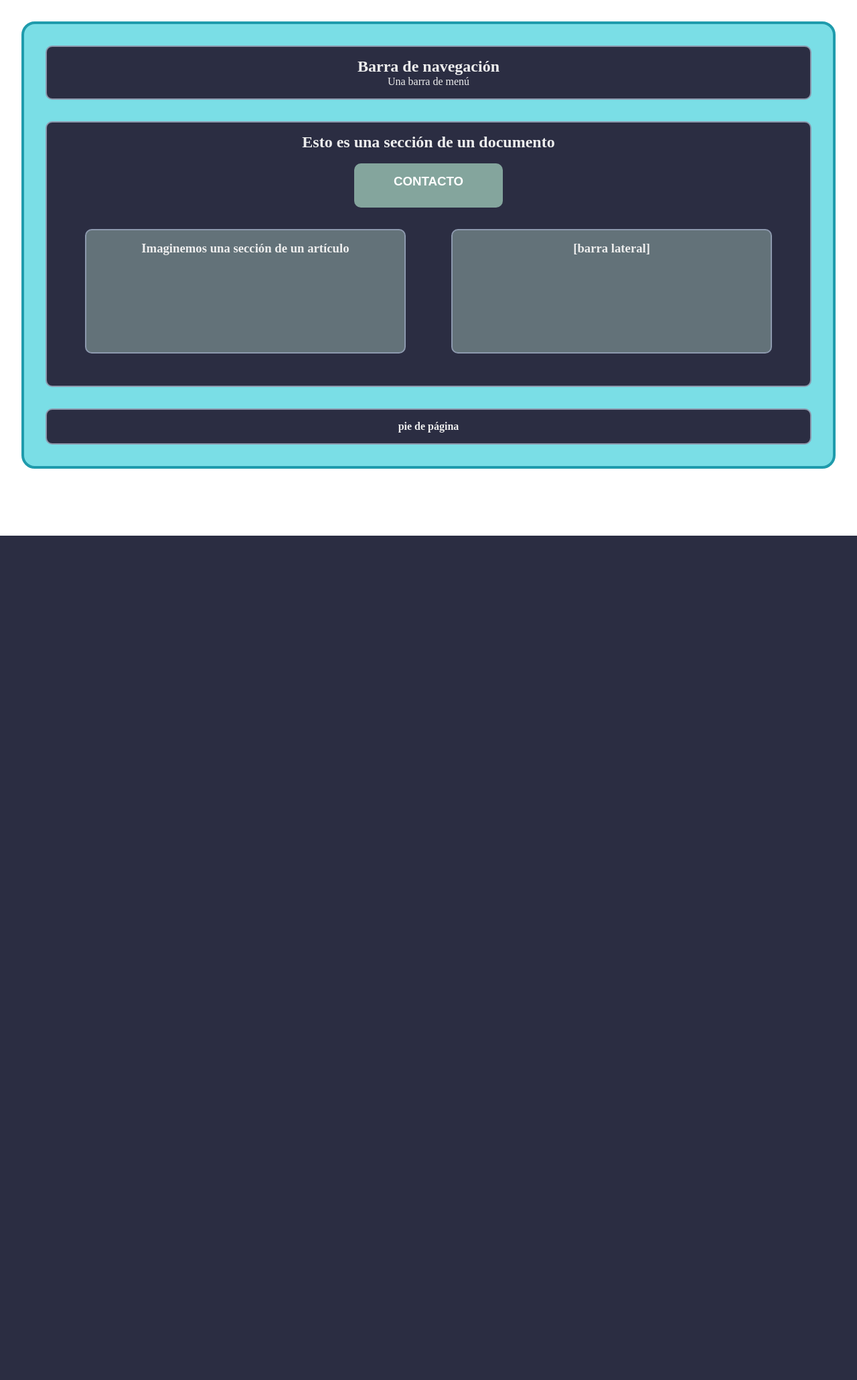
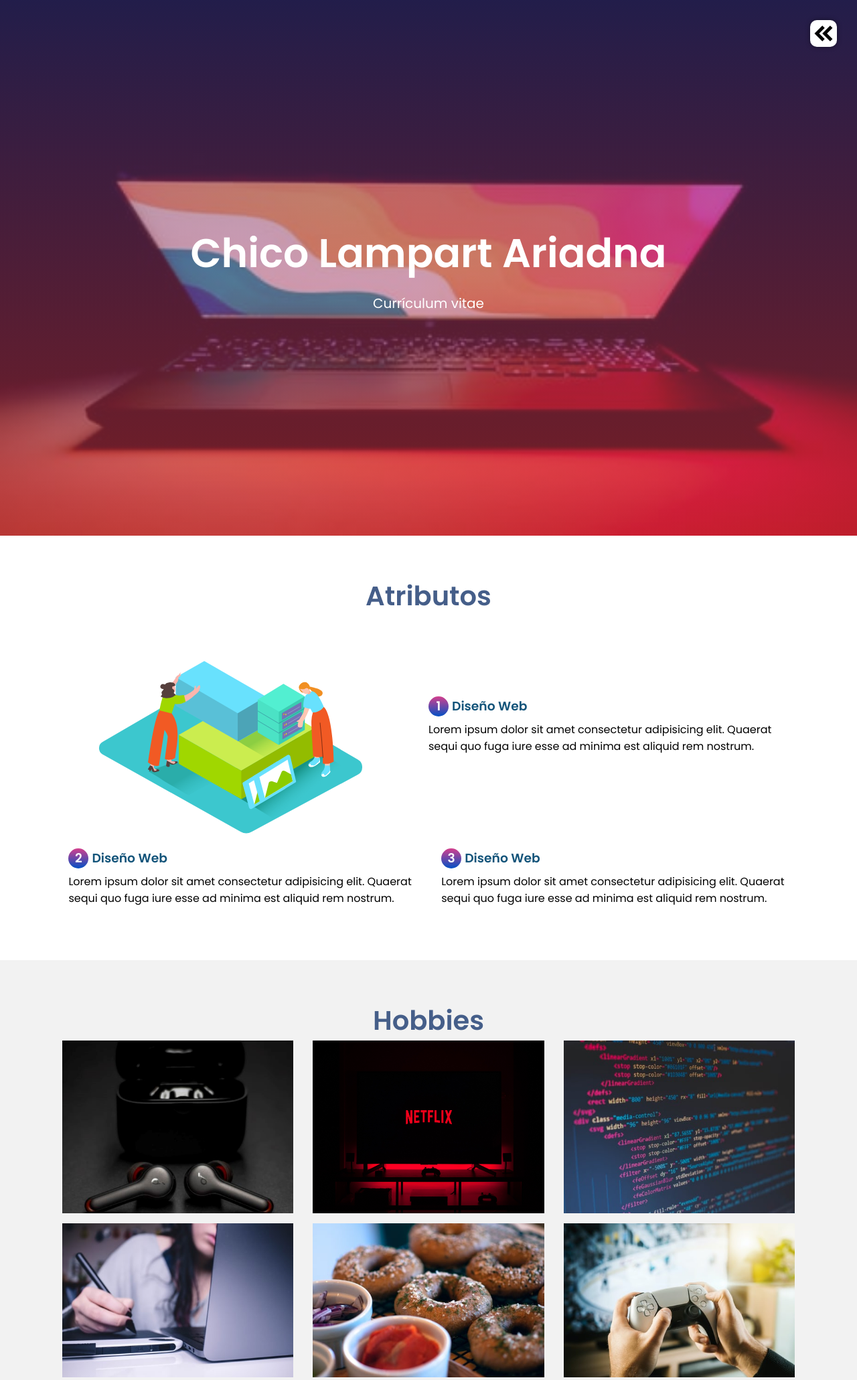
Before and after one commit to CatusElPoderoso/4IV7-PSW-Chico-Lampart-Ariadna, a PHP site: page / in a window 1280 px wide. Shown: the top 2061 px of the page at 67% size. Before the commit the page ends 800 px from the top, so only its background shows below. Run offline with PHP 8.4, Linux system fonts and the light colour scheme.

Commit message:
curr_1.5

```diff
--- a/barra.html
+++ b/barra.html
@@ -16,6 +16,10 @@
         <li><a  href=#> Contact </a></li>
         <li class="item-r"><a  href=#> ...     </a></li>
     </ul>
+    </div>
+
+    <div class="uno">
+        <h3><a href="barra.html">CONTACTO</a></h3>
     </div>
 
     <br>
--- a/css/masterstyle.css
+++ b/css/masterstyle.css
@@ -2,61 +2,257 @@
 *{
     padding: 0;
     margin: 0;
-    color: #eee;
-    text-align: center;
 }
 
 html, body {
     background-color: white;
+    font-family: Poppins;
 }
 
-.uno a{
-    text-decoration: none;
-    display: block;
-    border: 0px solid #84A59D;
-    border-radius: 10px;
-    width: 20%;
-    height: 50px;
-    text-align: center;
-    padding-top: 1rem;
+.contenedor{
+    width: 90%;
+    max-width: 1200px;
+    overflow: hidden;
     margin: auto;
-    background-color: #84A59D;
-    color: white;
-    font-family: Arial;
-
-    transition: 1s;
-    -webkit-transition: 1s;
-    -o-transition: 1s;
-    -moz-transition: 1s;
-    -ms-transition: 1s;
-}
-.uno a:hover{
-    background-color: #9088a7;
-    width: 10%;
-    /*transform: rotate(360deg)*/;
+    padding: 60px 0px;
 }
 
-.main-container{
-    border: 4px solid #1f9bac;
-    border-radius: 20px;
-    margin: 2rem;
-    background-color: #7adee6;
+.header{
+    height: 100vh;
+    background-image: linear-gradient(to top, rgba(244, 59, 71, 0.5) 0%, rgba(68, 58, 148, 0.5) 100%), url(../img/teclado.jpg);
+    background-repeat: no-repeat;
+    background-size: cover;
+    background-attachment: fixed;
+    background-position: center;
 }
 
-nav,section,footer,article,aside{
-    border: 2px solid #8d99ae;
-    margin: 2rem;
-    border-radius: 10px;
-    padding: 1rem;
+.head{
+    padding: 0;
+    height: 100%;
+    display: flex;
+    justify-content: center;
+    align-items: center;
+    flex-direction: column;
+    color: #fff;
 }
 
-article, aside{
-    width: 40%;
-    display: inline-block;
-    height: 150px;
-    background-color: #637279;
+:root{
+    scroll-behavior: smooth;
 }
 
-nav,section,footer{
-    background-color: #2b2d42;
+.open{
+    position: fixed;
+    top: 30px;
+    right: 30px;
+    background-color: #fff;
+    width: 40px;
+    height: 40px;
+    cursor: pointer;
+    border-radius: 10px;
+    box-shadow: 0 0 6px rgba(0,0, 0, 0.5);
 }
+
+.menu-navegacion{
+    position: fixed;
+    top: 0;
+    right: 0%;
+    width: 20vw;
+    height: 100%;
+    background-image: linear-gradient(15deg, #13547a 0%, #80d0c7 100%);
+    display: flex;
+    flex-direction: column;
+    justify-content: space-evenly;
+    align-items: center;
+    transform: translate(110%);
+    box-shadow: 0,0,6px rgba(0,0, 0, 0.5);
+}
+.spread{
+    transform: translate(0);
+}
+
+.menu-navegacion a{
+    color: #fff;
+    text-decoration: none;
+}
+
+.titulo{
+    font-size: 60px;
+    margin-bottom: 15px;
+}
+.copy{
+    font-weight: 300px;
+    font-size: 20px;
+}
+
+/*ESCOLARIDAD*/
+
+.subtitulo{
+    text-align: center;
+    font-weight: 300px;
+    font-size: 2.5rem;
+    color: rgb(69, 94, 137);
+}
+
+.contenedor-estudios{
+    display: flex;
+    justify-content: space-evenly;
+    align-items: center;
+    flex-wrap: wrap;
+
+}
+.contenedor-estudios img{
+    width: 40%;
+}
+.estudios-servicio{
+    width: 45%;
+}
+.estudios{
+    margin-bottom: 20px;
+}
+.a-estudios{
+    margin-bottom: 7px;
+    color: #13547a;
+}
+.number1{
+    color: #fff;
+    display: inline-block;
+    background-image: linear-gradient(to top, #0250c5 0%, #d43f8d 100%);
+    width: 30px;
+    height: 30px;
+    text-align: center;
+    border-radius: 50%;
+    font-weight: 700;
+    line-height: 30px;
+    margin-right: 5px;
+}
+
+/*Hobbies*/
+
+.Hobbies{
+    background-color: #f2f2f2;
+}
+.contenedor-hobbies{
+    display: flex;
+    justify-content: space-evenly;
+    flex-wrap: wrap;
+}
+.img-hobbies{
+    width: 30%;
+    display: block;
+    margin-bottom: 15px;
+    box-shadow: 0,0,6px rgba(0,0, 0, 0.5);
+    cursor: pointer;
+}
+.img-light{
+    position: fixed;
+    background: rgba(0,0, 0, 0.6);
+    width: 100%;
+    height: 100%;
+    top: 0;
+    left: 0;
+    display: flex;
+    justify-content: center;
+    align-items: center;
+    transform: translate(100%);
+    transition: transform .2s ease-in-out;
+}
+.show{
+    transform: translate(0);
+}
+.agregar-img{
+    width: 60%;
+    border-radius: 10px;
+    transform: scale(0);
+    transition: transform .3s .2s;
+}
+.showImage{
+    transform: scale(1);
+}
+.close{
+    position: absolute;
+    top: 15px;
+    right: 15px;
+    width: 40px;
+    cursor: pointer;
+}
+
+/*Especialidades*/
+
+.especialidades{
+    display: flex;
+    justify-content: space-evenly;
+    align-items: center;
+    flex-wrap: wrap;
+}
+.cont-esp{
+    width: 30%;
+    text-align: center;
+    margin-bottom: 20px;
+}
+.cont-esp img{
+    width: 80%;
+    display: block;
+    margin: auto;
+}
+.a-experto{
+    display: inline-block;
+    margin-top: 20px;
+    width: 100%;
+    font-weight: 400px;
+}
+
+/*Footer*/
+
+footer{
+    background:rgb(137, 43, 100);
+    padding-bottom: 0.1px;
+}
+.footer-content{
+    display: flex;
+    justify-content: space-between;
+    flex-wrap: wrap;
+    padding-top: 60px;
+    padding-bottom: 40px;
+}
+.contact-us{
+    width: 40%;
+    color:#fff;
+}
+.brand{
+    font-weight: 500;
+    font-size: 40px;
+}
+.brand+p{
+    font-weight: 500;
+}
+.social-media{
+    width: 50%;
+    display: flex;
+    justify-content: flex-end;
+}
+.social-media-icon{
+    display: inline-block;
+    margin-left: 20px;
+    width: 60px;
+    height: 60px;
+    border: 1px solid #fff;
+    border-radius: 50%;
+    text-align: center;
+    color:#fff;
+}
+.social-media-icon:hover{
+    background: #fff;
+    color: #1780A1;
+}
+.social-media-icon i{
+    font-size: 30px;
+    line-height: 60px;
+}
+.line{
+    width: 90%;
+    max-width: 1200px;
+    margin: auto;
+    height: 2px;
+    background: #fff;
+    margin-bottom: 60px;
+}
--- a/index.html
+++ b/index.html
@@ -5,37 +5,117 @@
         <meta http-equiv="X-UA-Compatible" content="IE=edge">
         <meta name="viewport" content="width=device-width, initial-scale=1">
         <link rel="stylesheet" href="css/masterstyle.css">
+        <link href='https://unpkg.com/boxicons@2.0.7/css/boxicons.min.css' rel='stylesheet'>
+        <link rel="preconnect" href="https://fonts.gstatic.com">
+        <link href="https://fonts.googleapis.com/css2?family=Poppins:wght@300;400;600&display=swap" rel="stylesheet">
         <title>[ᓀ˵◇˵ᓂ]</title>
     </head>
     <body>
+        <header class="header" id="inicio">
+            <img src="img/abrir.svg" alt="" class="open">
+            <nav class="menu-navegacion">
+                <a href="#contacto">Contacto</a>
+                <a href="#estudios">Estudios</a>
+                <a href="#hobbies">Hobbies</a>
+                <a href="#uwu">uwu</a>
+            </nav>
 
-        <div class = "main-container">
-        <nav>
-            <h1>Barra de navegación</h1>
-            <p>Una barra de menú</p>
-        </nav>
+            <div class="contenedor head">
+                <h1 class="titulo">Chico Lampart Ariadna</h1>
+                <p class="copy">Currículum vitae</p>
+            </div>
 
-        <section>
-            <h2>Esto es una sección de un documento</h2>
+        </header>
 
-            <br>
-                <div class="uno">
-                    <h3><a href="barra.html">CONTACTO</a></h3>
+        <main>
+            <section class="contenedor" id="estudios">
+                <h2 class="subtitulo">Atributos</h2>
+                <div class="contenedor-estudios">
+                    <img src="img/construyendo.svg" alt="">
+                    <div class="estudios-servicio">
+                        <div class="estudios">
+                            <h3 class="a-estudios"><span class="number1">1 </span>Diseño Web</h3>
+                            <p>Lorem ipsum dolor sit amet consectetur adipisicing elit. Quaerat sequi quo fuga iure esse ad minima est aliquid rem nostrum.</p>
+                        </div>
+                    </div>
+                    <div class="estudios-servicio">
+                        <div class="estudios">
+                            <h3 class="a-estudios"><span class="number1">2 </span>Diseño Web</h3>
+                            <p>Lorem ipsum dolor sit amet consectetur adipisicing elit. Quaerat sequi quo fuga iure esse ad minima est aliquid rem nostrum.</p>
+                        </div>
+                    </div>
+                    <div class="estudios-servicio">
+                        <div class="estudios">
+                            <h3 class="a-estudios"><span class="number1">3 </span>Diseño Web</h3>
+                            <p>Lorem ipsum dolor sit amet consectetur adipisicing elit. Quaerat sequi quo fuga iure esse ad minima est aliquid rem nostrum.</p>
+                        </div>
+                    </div>
                 </div>
-            <article>
-                <h3>Imaginemos una sección de un artículo</h3>
-            </article>
-            <aside>
-                <h3>[barra lateral]</h3>
-            </aside>
-        </section>
+            </section>
+            <section class="Hobbies" id="hobbies">
+                <div class="contenedor">
+                    <h2 class="subtitulo">Hobbies</h2>
+                    <div class="contenedor-hobbies">
+                        <img src="img/uno.jpg" alt="" class="img-hobbies">
+                        <img src="img/dos.jpg" alt="" class="img-hobbies">
+                        <img src="img/tres.jpg" alt="" class="img-hobbies">
+                        <img src="img/cuatro.jpg" alt="" class="img-hobbies">
+                        <img src="img/cinco.jpg" alt="" class="img-hobbies">
+                        <img src="img/seis.jpg" alt="" class="img-hobbies">
+                    </div>
+                </div>
+            </section>
+            <section class="img-light">
+                <img src="img/cerrar.svg" alt="" class="close">
+                <img src="img/teclado.jpg" alt="" class="agregar-imagen">
+            </section>
+            <section class="contenedor" id="idEscpecial">
+                <h2 class="subtitulo">Con aptitudes para... </h2>
+                <section class="especialidades">
+                    <div class="cont-esp">
+                        <img src="img/diseño.svg" alt="">
+                        <h3 class="a-experto">Diseñar</h3>
+                    </div>
+                    <div class="cont-esp">
+                        <img src="img/organizacion.svg" alt="">
+                        <h3 class="a-experto">Organizar</h3>
+                    </div>
+                    <div class="cont-esp">
+                        <img src="img/equilibrio.svg" alt="">
+                        <h3 class="a-experto">Desarrollar</h3>
+                    </div>
+                </section>
+            </section>
+        </main>
 
-        <footer>
-            <h4>pie de página</h4>
+        <footer id="contacto">
+            <div class="contenedor footer-content">
+                <div class="contact-us">
+                    <h2 class="brand">Creando un mejor futuro</h2>
+                    <p>achicol1900@alumno.ipn.mx</p>
+                </div>
+                <div class="social-media">
+                    <a href="#" class="social-media-icon">
+                        <i class='bx bxl-google' ></i>
+                    </a>
+                    <a href="#" class="social-media-icon">
+                        <i class='bx bxl-facebook-circle'></i>
+                    </a>
+                    <a href="#" class="social-media-icon">
+                        <i class='bx bxl-instagram' ></i>
+                    </a>
+                    <a href="#" class="social-media-icon">
+                        <i class='bx bxl-twitter' ></i>
+                    </a>
+                </div>
+            </div>
+            <div class="line">
+            </div>
         </footer>
 
         <script src="" async defer></script>
-        </div>
+        <script src="js/menu.js"></script>
+        <script src="js/lightbox.js"></script>
 
     </body>
 
```
Also changed, not shown: css/barra.css (+61 -0 lines), img/abrir.svg (added), img/cerrar.svg (added), img/cinco.jpg (added), img/construyendo.svg (added), img/cuatro.jpg (added), img/diseño.svg (added), img/dos.jpg (added), img/equilibrio.svg (added), img/organizacion.svg (added), img/seis.jpg (added), img/teclado.jpg (added), img/tres.jpg (added), img/uno.jpg (added), 2 more files, 1 other file.
